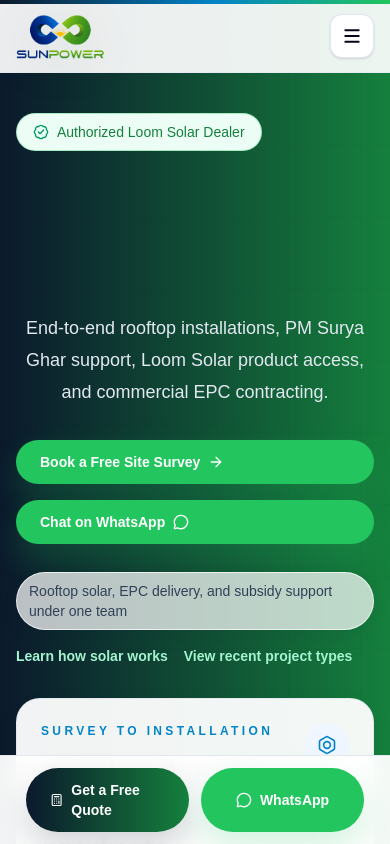
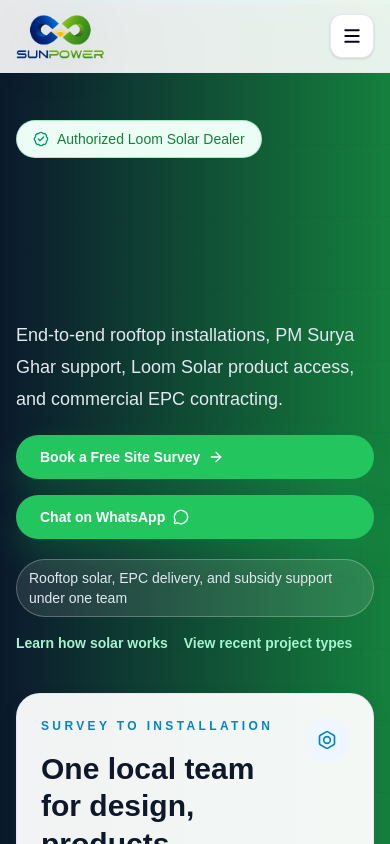
Before and after one commit to dhananjayvj/sunpower, a Next.js app: page / in a window 390 px wide. Shown: the top 844 px of the page. Built offline with nearby package versions, Linux system fonts and the light colour scheme.

Commit message:
Refine hero layout and delayed mobile actions

```diff
--- a/src/components/sunpower-site.tsx
+++ b/src/components/sunpower-site.tsx
@@ -1,7 +1,7 @@
 "use client";
 
 import Link from "next/link";
-import { useMemo, useRef, useState } from "react";
+import { useEffect, useMemo, useRef, useState } from "react";
 import { useRouter } from "next/navigation";
 import { AnimatePresence, motion, useReducedMotion, useScroll, useTransform } from "framer-motion";
 import {
@@ -131,6 +131,7 @@
   const [activeReview, setActiveReview] = useState(0);
   const [openFaq, setOpenFaq] = useState<number | null>(null);
   const [openResource, setOpenResource] = useState<number | null>(null);
+  const [isScrolled, setIsScrolled] = useState(false);
   const reviewViewportRef = useRef<HTMLDivElement>(null);
   const aboutImageRef = useRef<HTMLDivElement>(null);
   const { scrollYProgress: aboutImageProgress } = useScroll({
@@ -138,6 +139,14 @@
     offset: ["start end", "end start"],
   });
   const aboutImageY = useTransform(aboutImageProgress, [0, 1], ["-3%", "3%"]);
+
+  useEffect(() => {
+    const handleScroll = () => setIsScrolled(window.scrollY > 150);
+
+    handleScroll();
+    window.addEventListener("scroll", handleScroll, { passive: true });
+    return () => window.removeEventListener("scroll", handleScroll);
+  }, []);
 
   const estimate = useMemo(
     () =>
@@ -208,7 +217,7 @@
     ));
 
   return (
-    <main className="relative isolate overflow-x-hidden pb-20 md:pb-0">
+    <main className="relative isolate overflow-x-hidden pt-20 pb-20 md:pb-0">
       <ScrollProgress />
       <div className="brand-gradient absolute inset-x-0 top-0 -z-10 h-[40rem]" />
       <div className="pointer-events-none absolute inset-0 -z-10 bg-[linear-gradient(rgba(15,23,42,0.035)_1px,transparent_1px),linear-gradient(90deg,rgba(15,23,42,0.035)_1px,transparent_1px)] bg-[size:72px_72px]" />
@@ -223,7 +232,7 @@
         <MessageCircle className="h-6 w-6" />
       </a>
 
-      <header className="sticky top-0 z-40 border-b border-border/70 bg-white/92 backdrop-blur-xl">
+      <header className="fixed inset-x-0 top-0 z-50 border-b border-slate-200/80 bg-white/90 backdrop-blur-md transition-all">
         <div className="mx-auto flex max-w-7xl items-center justify-between gap-4 px-4 py-3 sm:px-6 lg:px-8">
           <a href="#home" className="flex items-center gap-4">
             <img
@@ -263,13 +272,13 @@
       </header>
 
       <section id="home" className="relative z-10 mx-auto max-w-7xl px-4 pt-10 pb-10 sm:px-6 lg:px-8 lg:pt-14">
-        <div className="grid w-full max-w-7xl gap-8 lg:grid-cols-[1.02fr_0.98fr] lg:items-start lg:gap-12">
+        <div className="grid min-h-[85vh] w-full max-w-7xl items-center gap-10 lg:grid-cols-2">
           <motion.div
             initial="hidden"
             animate="visible"
             variants={staggerContainer}
             transition={transitions.smooth}
-            className="space-y-7 lg:col-span-2"
+            className="space-y-7"
           >
             <motion.div
               variants={fadeUp}
@@ -299,20 +308,10 @@
                   </span>
                 </h1>
               </div>
-              <p className="mx-auto max-w-2xl text-pretty text-center text-lg leading-8 text-slate-200 sm:text-xl">
+              <p className="max-w-2xl text-pretty text-lg leading-8 text-slate-200 sm:text-xl">
                 End-to-end rooftop installations, PM Surya Ghar support, Loom Solar product access,
                 and commercial EPC contracting.
               </p>
-            </motion.div>
-          </motion.div>
-
-          <motion.div
-            initial="hidden"
-            animate="visible"
-            variants={staggerContainer}
-            transition={transitions.smooth}
-            className="space-y-7 lg:col-span-1"
-          >
             <motion.div variants={fadeUp} className="flex flex-col gap-4 sm:flex-row">
               <a href="#contact" className="button-whatsapp">
                 Book a Free Site Survey
@@ -324,8 +323,8 @@
               </a>
             </motion.div>
 
-            <motion.div variants={fadeUp} className="flex flex-wrap items-center gap-4 text-sm text-slate-700">
-              <span className="rounded-full border border-white/70 bg-white/72 px-3 py-2 shadow-[0_8px_20px_rgba(15,23,42,0.05)]">
+            <motion.div variants={fadeUp} className="flex flex-wrap items-center gap-4 text-sm text-slate-200">
+              <span className="rounded-full border border-white/25 bg-white/10 px-3 py-2">
                 Rooftop solar, EPC delivery, and subsidy support under one team
               </span>
               <a href="#resources" className="font-semibold text-emerald-200 underline-offset-4 hover:text-emerald-100 hover:underline">
@@ -335,6 +334,7 @@
                 View recent project types
               </a>
             </motion.div>
+            </motion.div>
           </motion.div>
 
           <motion.div
@@ -342,7 +342,7 @@
             animate="visible"
             variants={fadeUp}
             transition={{ ...transitions.smooth, delay: 0.08 }}
-            className="relative z-10 lg:col-span-1"
+            className="relative z-10"
           >
             <div className="card-panel p-6 sm:p-8">
               <div className="flex items-start justify-between gap-4">
@@ -377,7 +377,7 @@
         </div>
       </section>
 
-      <section className="relative z-20 mx-auto max-w-7xl bg-bg-foundation px-4 pb-4 sm:px-6 lg:px-8">
+      <section className="relative z-20 mx-auto mt-16 max-w-7xl bg-bg-foundation px-4 pb-4 sm:px-6 lg:mt-24 lg:px-8">
         <div className="grid gap-4 lg:grid-cols-[0.78fr_1.22fr]">
           <Reveal className="rounded-[1.5rem] border border-accent-blue-deep/20 bg-accent-blue-deep p-6 text-white shadow-[0_10px_30px_rgba(15,23,42,0.08)]">
             <p className="text-xs font-semibold uppercase tracking-[0.28em] text-blue-100">
@@ -1119,23 +1119,33 @@
         </div>
       </footer>
 
-      <div className="fixed inset-x-0 bottom-0 z-50 flex gap-2 border-t border-slate-200 bg-white/95 p-3 pb-[max(0.75rem,env(safe-area-inset-bottom))] backdrop-blur-md md:hidden">
-        <div className="mx-auto flex max-w-xl gap-3">
-          <a href="#calculator" className="button-primary min-w-0 flex-1 justify-center">
+      <motion.div
+        initial={false}
+        animate={isScrolled ? { y: 0, opacity: 1 } : { y: 100, opacity: 0 }}
+        transition={shouldReduceMotion ? { duration: 0 } : transitions.springSoft}
+        aria-hidden={!isScrolled}
+        className={cn(
+          "fixed inset-x-0 bottom-0 z-50 flex gap-2 border-t border-slate-200 bg-white/85 px-4 pt-3 shadow-[0_-8px_30px_rgba(0,0,0,0.08)] backdrop-blur-lg rounded-t-3xl pb-[max(0.75rem,env(safe-area-inset-bottom))] md:hidden",
+          isScrolled ? "pointer-events-auto" : "pointer-events-none",
+        )}
+      >
+        <div className="mx-auto flex w-full max-w-xl gap-3">
+          <a href="#calculator" tabIndex={isScrolled ? 0 : -1} className="button-primary min-w-0 flex-1 justify-center whitespace-nowrap">
             <Calculator className="h-4 w-4" />
-            Get a Free Quote
+            Free Quote
           </a>
           <a
             href={whatsappQuoteHref}
             target="_blank"
             rel="noreferrer"
+            tabIndex={isScrolled ? 0 : -1}
             className="button-whatsapp min-w-0 flex-1 justify-center"
           >
             <MessageCircle className="h-4 w-4" />
             WhatsApp
           </a>
         </div>
-      </div>
+      </motion.div>
     </main>
   );
 }
```
